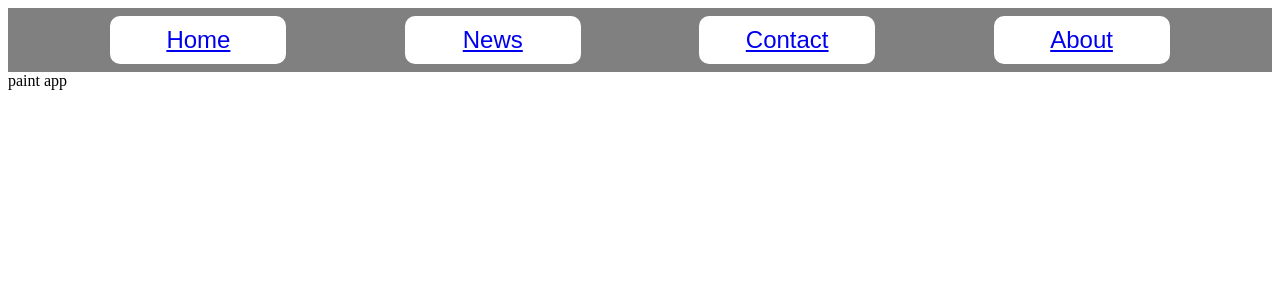
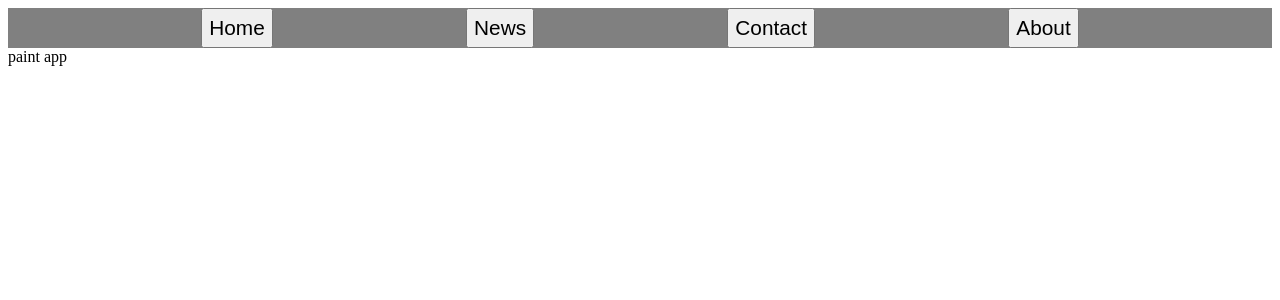
Before and after one commit to ringh0st/my-piano, a React (Create React App) app: page / in a window 1280 px wide. Shown: the top 300 px of the page. Built offline with nearby package versions, Linux system fonts and the light colour scheme.

Commit message:
changed header links to dinamic links

```diff
--- /dev/null
+++ b/src/components/Button/Button.jsx
@@ -0,0 +1,12 @@
+import React from 'react';
+import {ButtonContainer} from './Button.style';
+
+const Button = ({text}) =>{
+
+    return(
+        <ButtonContainer>
+            {text}
+        </ButtonContainer>
+    )
+}
+export default Button
--- /dev/null
+++ b/src/components/Button/Button.style.jsx
@@ -0,0 +1,6 @@
+import styled from 'styled-components';
+
+export const ButtonContainer = styled.button`
+font-size:1.3rem;
+padding:6px;
+`
--- a/src/components/Header/Header.jsx
+++ b/src/components/Header/Header.jsx
@@ -1,14 +1,19 @@
 import React from 'react';
-import {NavLinks, Links} from './Header.style';
+import Button from '../Button/Button';
+import {NavLinks} from './Header.style';
+
 const Header = () => {
-
+    const links = ['Home','News','Contact','About'];
+    const renderLinks = links.map(link=><Button text={link}/>)
     return (
         <>
             <NavLinks>
-                <Links primary><a href="default.asp">Home</a></Links>
+                {/* <Links primary><a href="default.asp">Home</a></Links>
                 <Links primary><a href="news.asp">News</a></Links>
                 <Links primary><a href="contact.asp">Contact</a></Links>
-                <Links primary><a href="about.asp">About</a></Links>
+                <Links primary><a href="about.asp">About</a></Links> */}
+                {renderLinks}
+
             </NavLinks>
         </>
     )
--- a/src/components/Header/Header.style.jsx
+++ b/src/components/Header/Header.style.jsx
@@ -3,23 +3,5 @@
 export const NavLinks = styled.div`
 background:grey;
 display:flex;
-/* height:50px; */
 justify-content:space-evenly;
 `
-export const Links = styled.button`
-  /* This renders the buttons above... Edit me! */
-  display: inline-block;
-  border-radius: 10px;
-  padding: 0.5rem 0;
-  margin: 0.5rem 1rem;
-  width: 11rem;
-  background: transparent;
-  color: white;
-  border: 2px solid white;
-  font-family: fantasy;
-  font-size:1.5rem;
-  ${props => props.primary && `
-    background: white;
-    color: black;
-  `}
-`
```
Also changed, not shown: src/components/Keys/Keys.jsx (deleted).
